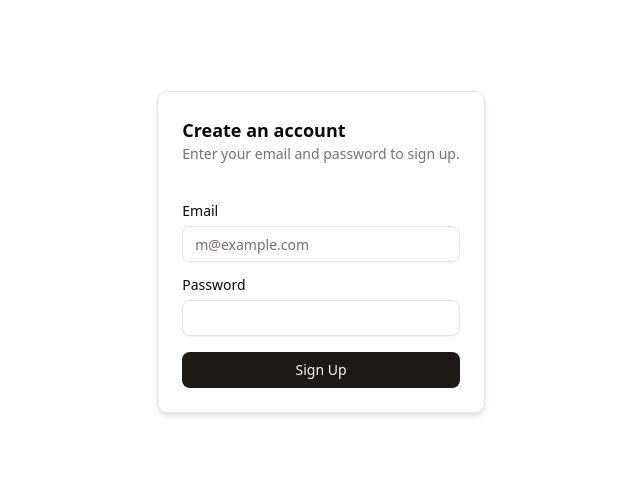
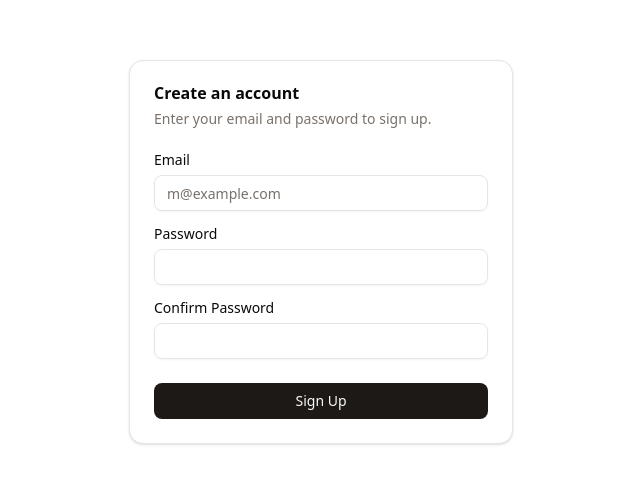
Before and after one commit to ishi-pishi/brainhaven, a React (Vite) app in the folder client/: page /signup in a window 1280 px wide. Shown: the part 148-632 px from the top of the page, without its empty margins (319-959 px from the left). Built offline with nearby package versions, Linux system fonts and the light colour scheme.

Commit message:
Auth emulated successfully

```diff
--- a/client/src/components/Auth/Signup.tsx
+++ b/client/src/components/Auth/Signup.tsx
@@ -5,13 +5,27 @@ import { createUserWithEmailAndPassword } from "firebase/auth";
 import { Button } from "@/components/ui/button";
 import { Input } from "@/components/ui/input";
 import { Label } from "@/components/ui/label";
+import {
+    Card,
+    CardHeader,
+    CardTitle,
+    CardDescription,
+    CardContent,
+    // CardFooter,
+} from "@/components/ui/card";
 
 export function SignUpCard() {
     const [email, setEmail] = useState("");
     const [password, setPassword] = useState("");
+    const [confirmPassword, setConfirmPassword] = useState("");
 
     const handleSubmit = async (e: React.FormEvent) => {
         e.preventDefault();
+        if (password !== confirmPassword) {
+            alert("Passwords do not match!");
+            return;
+        }
+
         try {
             await createUserWithEmailAndPassword(auth, email, password);
             alert("Signed up!");
@@ -22,14 +36,15 @@ export function SignUpCard() {
     };
 
     return (
-        <div className="max-w-sm p-6 border rounded-lg shadow-md flex flex-col gap-6">
-            <header className="mb-4">
-                <h2 className="text-lg font-semibold">Create an account</h2>
-                <p className="text-sm text-muted-foreground">
+        <Card className="max-w-sm w-full">
+            <CardHeader>
+                <CardTitle>Create an account</CardTitle>
+                <CardDescription>
                     Enter your email and password to sign up.
-                </p>
-            </header>
+                </CardDescription>
+            </CardHeader>
 
+            <CardContent>
                 <form className="flex flex-col gap-4" onSubmit={handleSubmit}>
                     <div className="grid gap-2">
                         <Label htmlFor="email">Email</Label>
@@ -54,10 +69,22 @@ export function SignUpCard() {
                         />
                     </div>
 
-                <Button type="submit" className="w-full">
+                    <div className="grid gap-2">
+                        <Label htmlFor="confirm-password">Confirm Password</Label>
+                        <Input
+                            id="confirm-password"
+                            type="password"
+                            value={confirmPassword}
+                            onChange={(e) => setConfirmPassword(e.target.value)}
+                            required
+                        />
+                    </div>
+
+                    <Button type="submit" className="w-full mt-2">
                         Sign Up
                     </Button>
                 </form>
-        </div>
+            </CardContent>
+        </Card>
     );
 }
```
Lines whose indentation alone changed are shown as unchanged.
